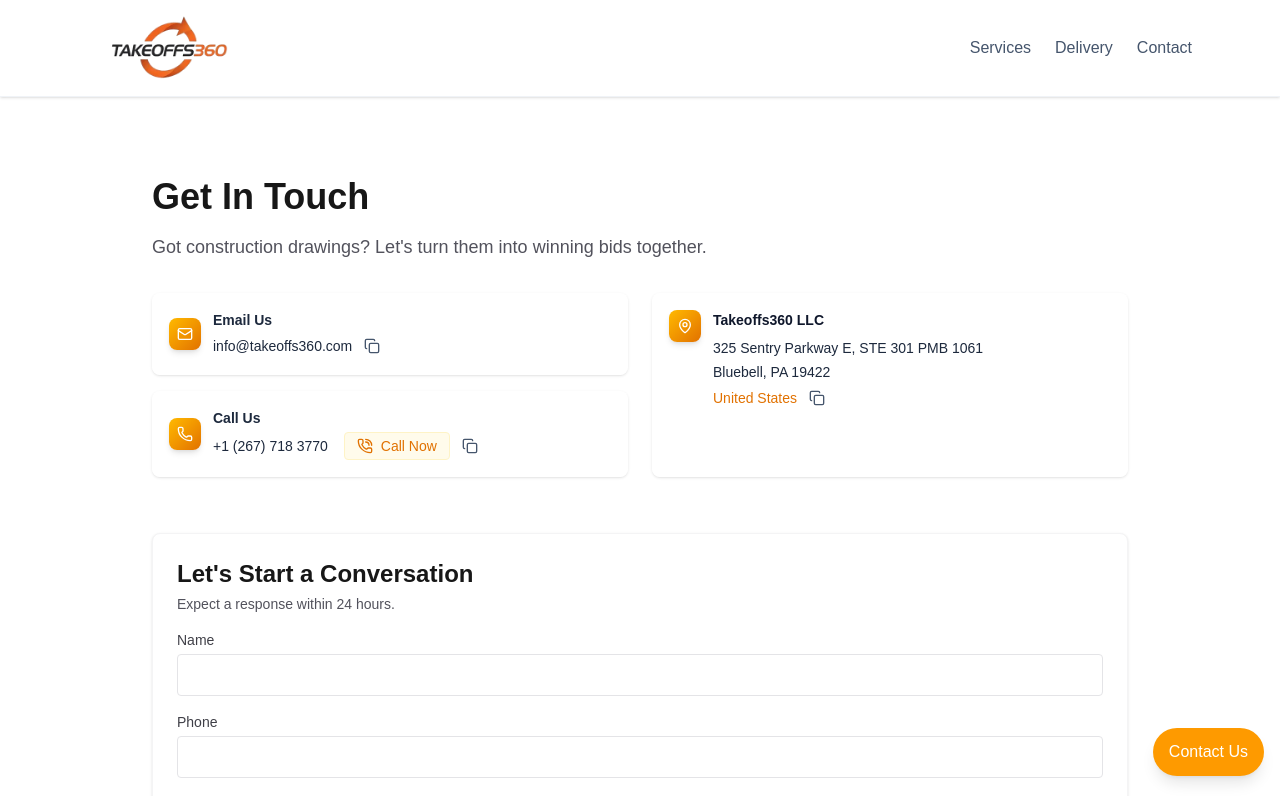
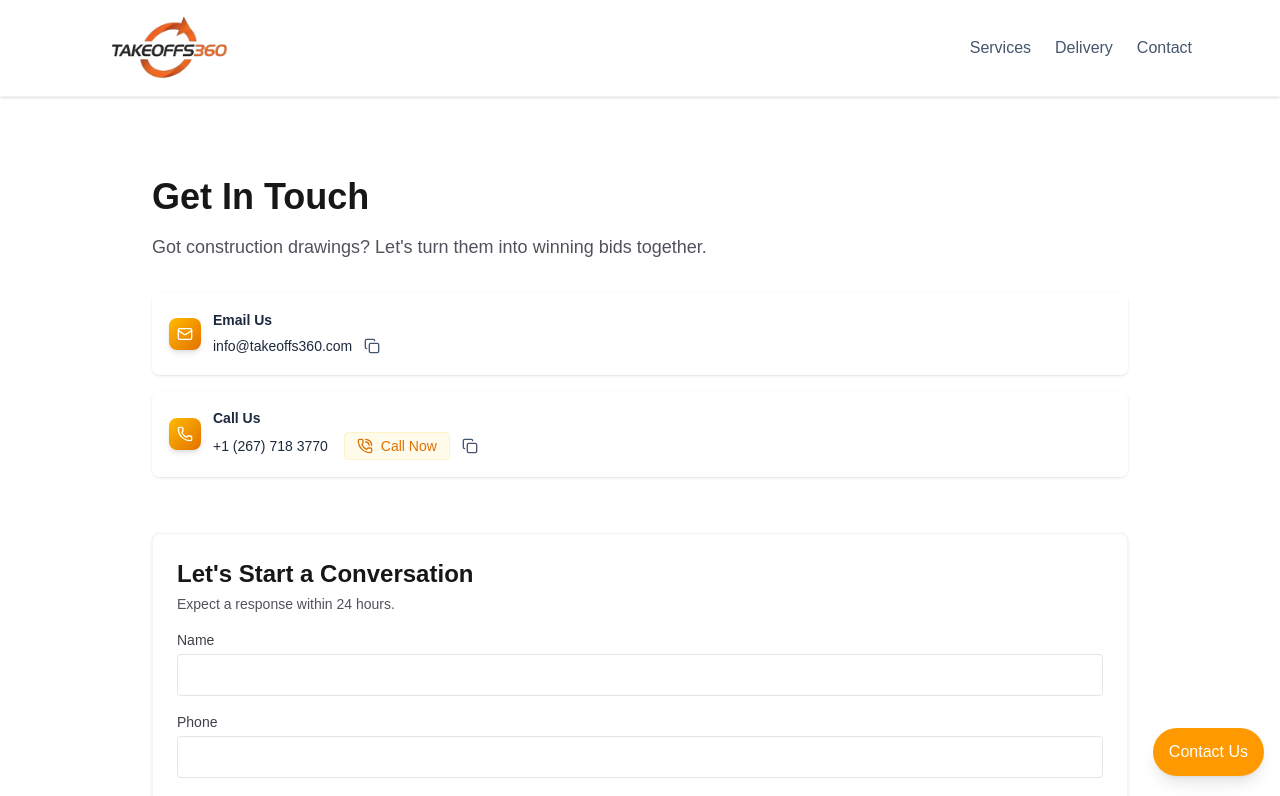
Before and after one commit to mgupta83/takeoffs360, a Next.js app in the folder ui/: page /contact in a window 1280 px wide. Shown: the top 796 px of the page. Built offline with nearby package versions, Linux system fonts and the light colour scheme.

Commit message:
removed linkedin and address

```diff
--- a/ui/app/contact/page.tsx
+++ b/ui/app/contact/page.tsx
@@ -15,11 +15,10 @@
 
 import Script from 'next/script'
 import { useState } from 'react';
-import { Mail, Copy, Check, Phone, PhoneCall, MapPin } from 'lucide-react';
+import { Mail, Copy, Check, Phone, PhoneCall } from 'lucide-react';
 
 const EMAIL = 'info@takeoffs360.com';
 const PHONE = '+1 (267) 718 3770';
-const ADDRESS = 'Takeoffs360 LLC 325 Sentry Parkway E, STE 301 PMB 1061, Bluebell, PA 19422, United States';
 const API_URL = 'https://api.staticforms.dev/submit';
 const API_KEY = 'sf_8mjh00l3g2id8lj5lk8l28al';
 const API_KEY_FIELD = 'apiKey';
@@ -31,7 +30,6 @@ export default function ContactForm() {
   const [submitting, setSubmitting] = useState(false);
   const [copied, setCopied] = useState(false);
   const [copiedPhone, setCopiedPhone] = useState(false);
-  const [copiedAddress, setCopiedAddress] = useState(false);
   const [statusMessage, setStatusMessage] = useState<string | null>(null);
   const [statusType, setStatusType] = useState<'error' | 'success' | null>(null);
   const [sent, setSent] = useState(false);
@@ -56,17 +54,6 @@ export default function ContactForm() {
     } catch (err) {
       console.error('Copy phone failed', err);
       setCopiedPhone(false);
-    }
-  };
-
-  const copyAddress = async () => {
-    try {
-      await navigator.clipboard.writeText(ADDRESS);
-      setCopiedAddress(true);
-      setTimeout(() => setCopiedAddress(false), 2000);
-    } catch (err) {
-      console.error('Copy address failed', err);
-      setCopiedAddress(false);
     }
   };
 
@@ -208,9 +195,9 @@ export default function ContactForm() {
       <p className="text-lg text-zinc-600 mb-8">Got construction drawings? Let's turn them into winning bids together.</p>
 
       <div className="grid grid-cols-1 gap-8">
-        {/* Contact Information - Split into left and right */}
-        <div className="grid grid-cols-1 lg:grid-cols-2 gap-6">
-          {/* Left side: Email and Phone stacked vertically */}
+        {/* Contact Information */}
+        <div className="max-w-2xl mx-auto md:mx-0 md:max-w-none">
+          {/* Email and Phone stacked vertically */}
           <div className="space-y-4">
             {/* Email */}
             <div className="bg-white/70 backdrop-blur-sm p-4 rounded-lg shadow-sm border border-white/20">
@@ -270,41 +257,6 @@ export default function ContactForm() {
                         className="inline-flex items-center justify-center h-6 w-6 rounded text-slate-600 hover:bg-slate-100 cursor-pointer"
                       >
                         {copiedPhone ? (
-                          <Check className="h-4 w-4 text-amber-500" />
-                        ) : (
-                          <Copy className="h-4 w-4" />
-                        )}
-                      </span>
-                    </div>
-                  </div>
-                </div>
-              </div>
-            </div>
-          </div>
-
-          {/* Right side: Address */}
-          <div className="bg-white/70 backdrop-blur-sm p-4 rounded-lg shadow-sm border border-white/20">
-            <div className="flex items-start gap-3">
-              <div className="p-2 bg-gradient-to-br from-amber-400 to-amber-600 rounded-lg shadow-md">
-                <MapPin className="h-4 w-4 text-white" />
-              </div>
-              <div className="flex-1">
-                <div className="text-slate-800 leading-relaxed">
-                  <div className="font-semibold text-sm text-slate-900 mb-2">Takeoffs360 LLC</div>
-                  <div className="space-y-1">
-                    <div className="text-slate-800 text-sm font-medium">325 Sentry Parkway E, STE 301 PMB 1061</div>
-                    <div className="text-slate-800 text-sm font-medium">Bluebell, PA 19422</div>
-                    <div className="flex items-center gap-2">
-                      <div className="text-amber-600 text-sm font-medium">United States</div>
-                      <span
-                        role="button"
-                        tabIndex={0}
-                        onClick={copyAddress}
-                        onKeyDown={(e) => { if (e.key === 'Enter' || e.key === ' ') { e.preventDefault(); copyAddress(); } }}
-                        aria-label="Copy address to clipboard"
-                        className="inline-flex items-center justify-center h-6 w-6 rounded text-slate-600 hover:bg-slate-100 cursor-pointer"
-                      >
-                        {copiedAddress ? (
                           <Check className="h-4 w-4 text-amber-500" />
                         ) : (
                           <Copy className="h-4 w-4" />
--- a/ui/components/Footer.tsx
+++ b/ui/components/Footer.tsx
@@ -13,7 +13,6 @@ export default function Footer() {
                 {/* eslint-disable-next-line @typescript-eslint/ban-ts-comment */}
                 {/* @ts-ignore */}
                 <SocialIcons links={[
-                  { href: 'https://www.linkedin.com', label: 'Takeoffs360 on LinkedIn', type: 'linkedin' },
                   { href: 'https://x.com/takeoffs360', label: 'Takeoffs360 on Twitter', type: 'twitter' },
                 ]} />
               </div>
@@ -36,7 +35,6 @@ export default function Footer() {
               {/* eslint-disable-next-line @typescript-eslint/ban-ts-comment */}
               {/* @ts-ignore */}
               <SocialIcons links={[
-                { href: 'https://www.linkedin.com', label: 'Takeoffs360 on LinkedIn', type: 'linkedin' },
                 { href: 'https://x.com/takeoffs360', label: 'Takeoffs360 on Twitter', type: 'twitter' },
               ]} />
             </div>
```
